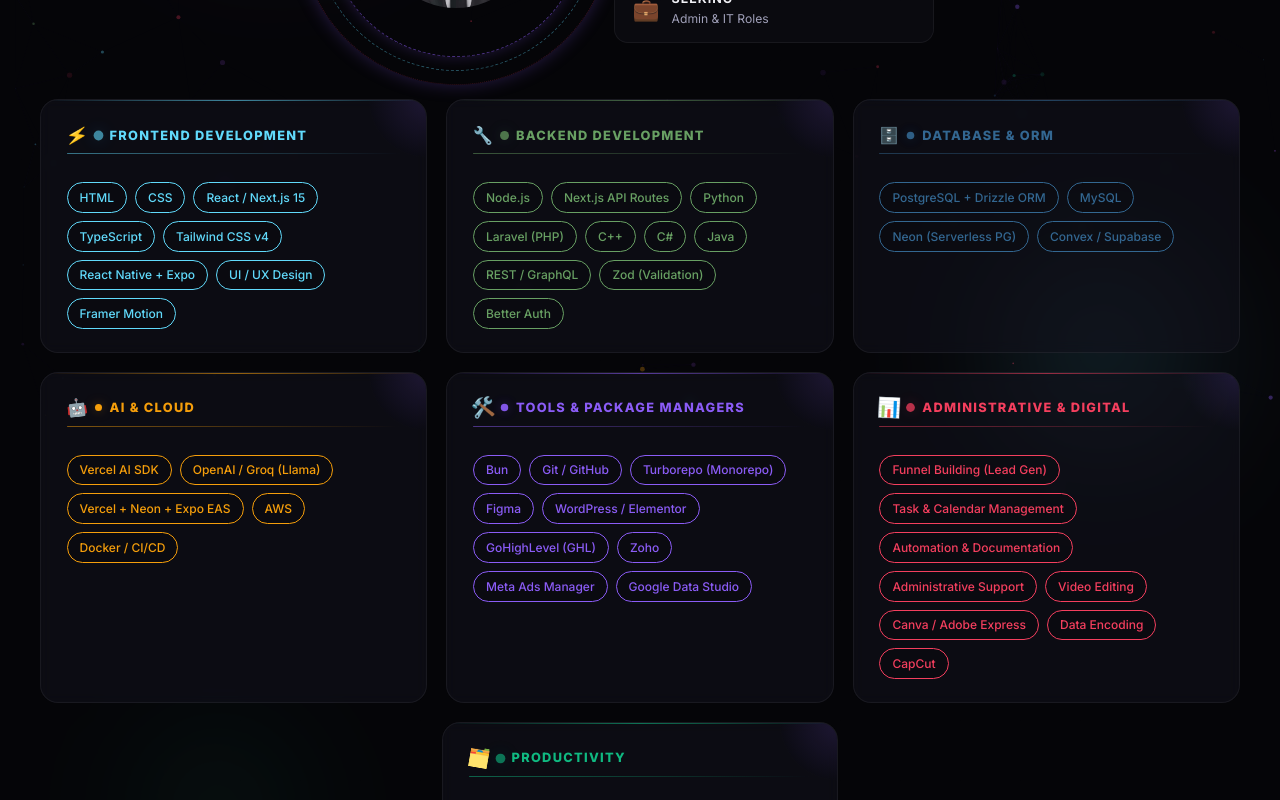
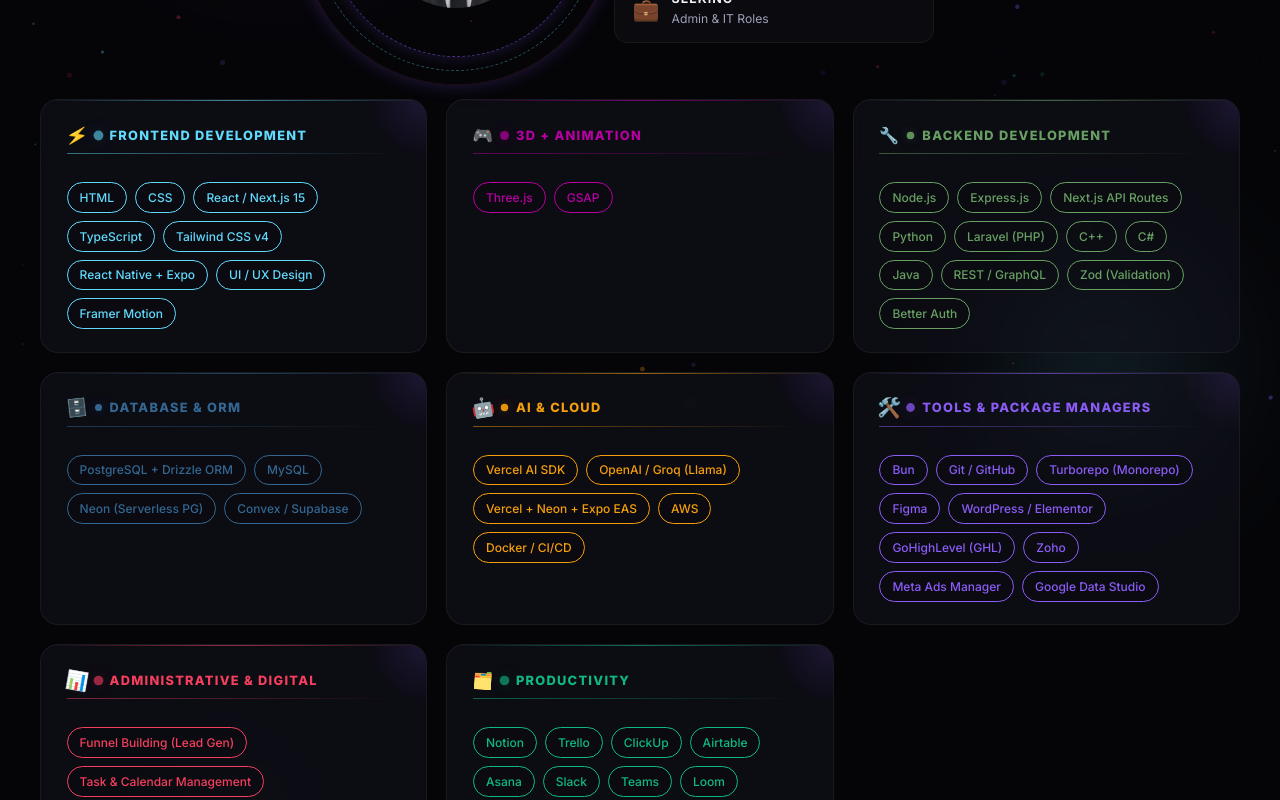
Before and after one commit to 4ng3lou/Angelou-Portfolio, a Next.js app: page / in a window 1280 px wide. Shown: the part 1280-2080 px from the top of the page. Built offline with nearby package versions, Linux system fonts and the light colour scheme.

Commit message:
uniform card heights

```diff
--- a/src/components/About.tsx
+++ b/src/components/About.tsx
@@ -23,6 +23,17 @@
             { name: "Framer Motion" },
         ],
     },
+
+    {
+        category: "3D + Animation",
+        color: "#b700a2ff",
+        glow: "rgba(194, 0, 142, 0.4)",
+        icon: "🎮",
+        skills: [
+            { name: "Three.js" },
+            { name: "GSAP" },
+        ],
+    },
     {
         category: "Backend Development",
         color: "#68a063",
@@ -30,6 +41,7 @@
         icon: "🔧",
         skills: [
             { name: "Node.js" },
+            { name: "Express.js" },
             { name: "Next.js API Routes" },
             { name: "Python" },
             { name: "Laravel (PHP)" },
```
